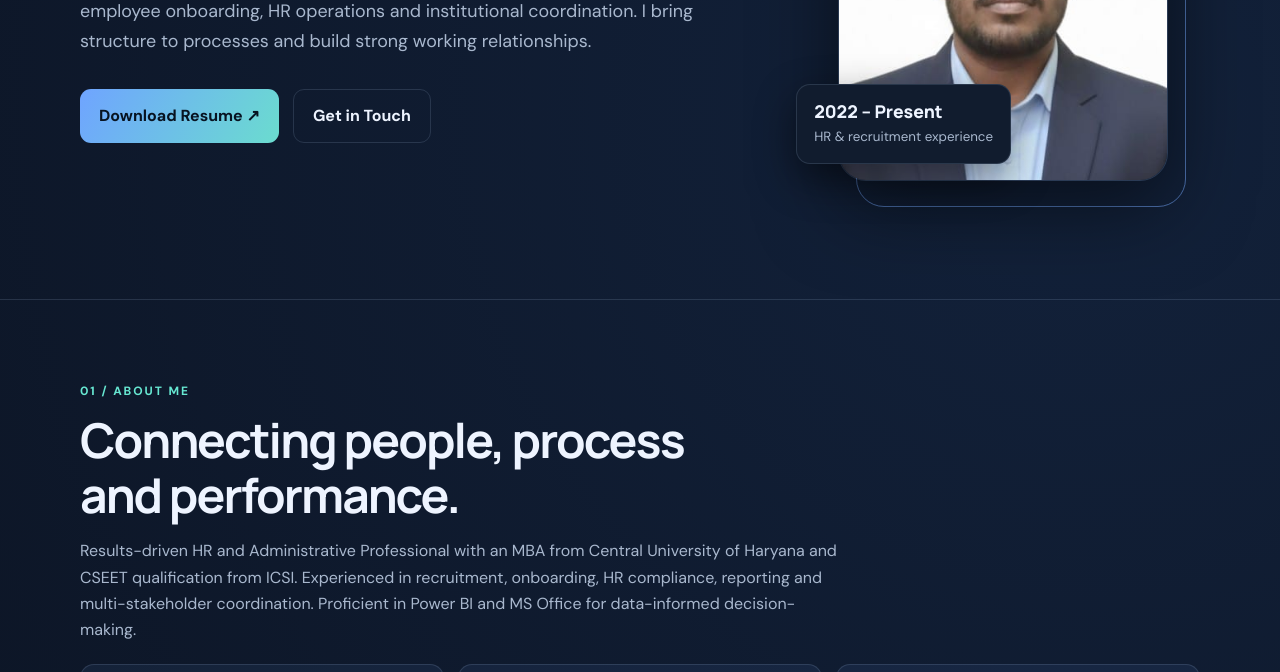
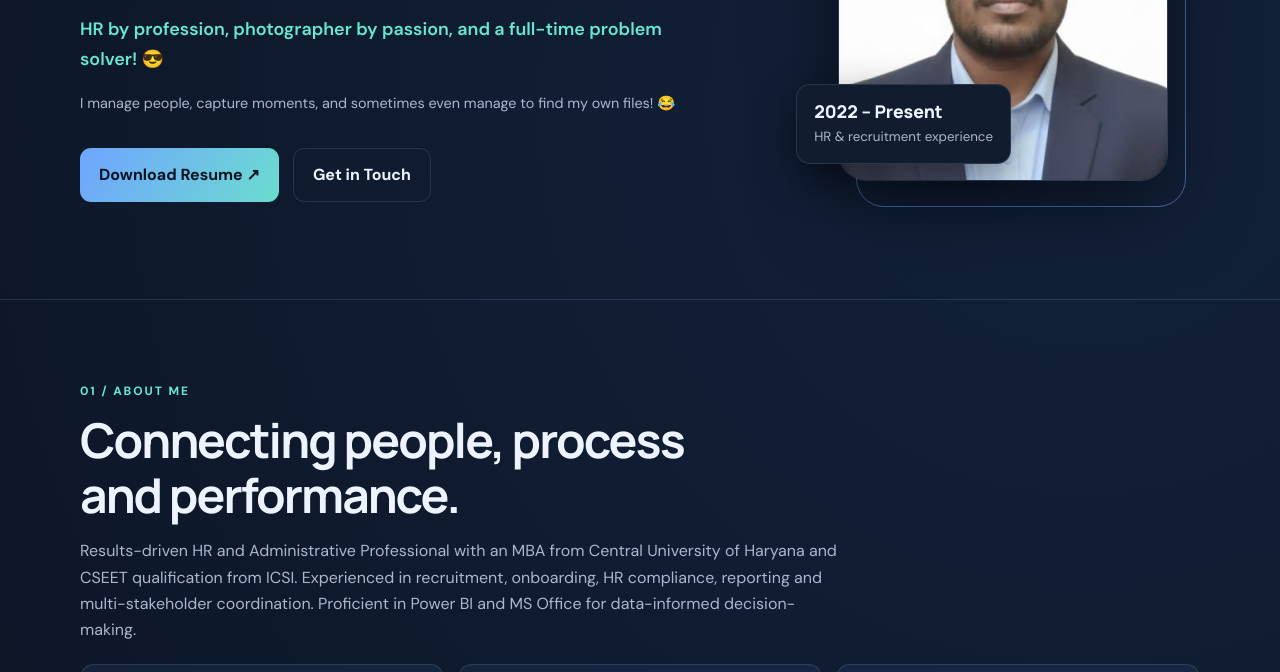
Before and after one commit to Rohitmahayach/rohit-kumar-portfolio, a plain HTML site: page index.html in a window 1280 px wide. Shown: the part 428-1100 px from the top of the page. Drawn offline with Linux system fonts and the light colour scheme.

Commit message:
Update index.html

```diff
--- a/index.html
+++ b/index.html
@@ -100,6 +100,14 @@
       <div class="eyebrow"><span class="dot"></span> HR & Administrative Professional</div>
       <h1>Rohit Kumar<span>.</span></h1>
       <p>People-focused HR professional with experience in talent acquisition, employee onboarding, HR operations and institutional coordination. I bring structure to processes and build strong working relationships.</p>
+      <p style="color:var(--cyan);font-weight:600;margin-top:12px;">
+  HR by profession, photographer by passion,
+  and a full-time problem solver! 😎
+</p>
+<p style="color:var(--muted);font-size:.9rem;">
+  I manage people, capture moments, and sometimes
+  even manage to find my own files! 😂
+</p>
       <div class="actions">
         <a class="btn primary" href="Rohit_Kumar_Resume.pdf" download>Download Resume ↗</a>
         <a class="btn" href="#contact">Get in Touch</a>
```
